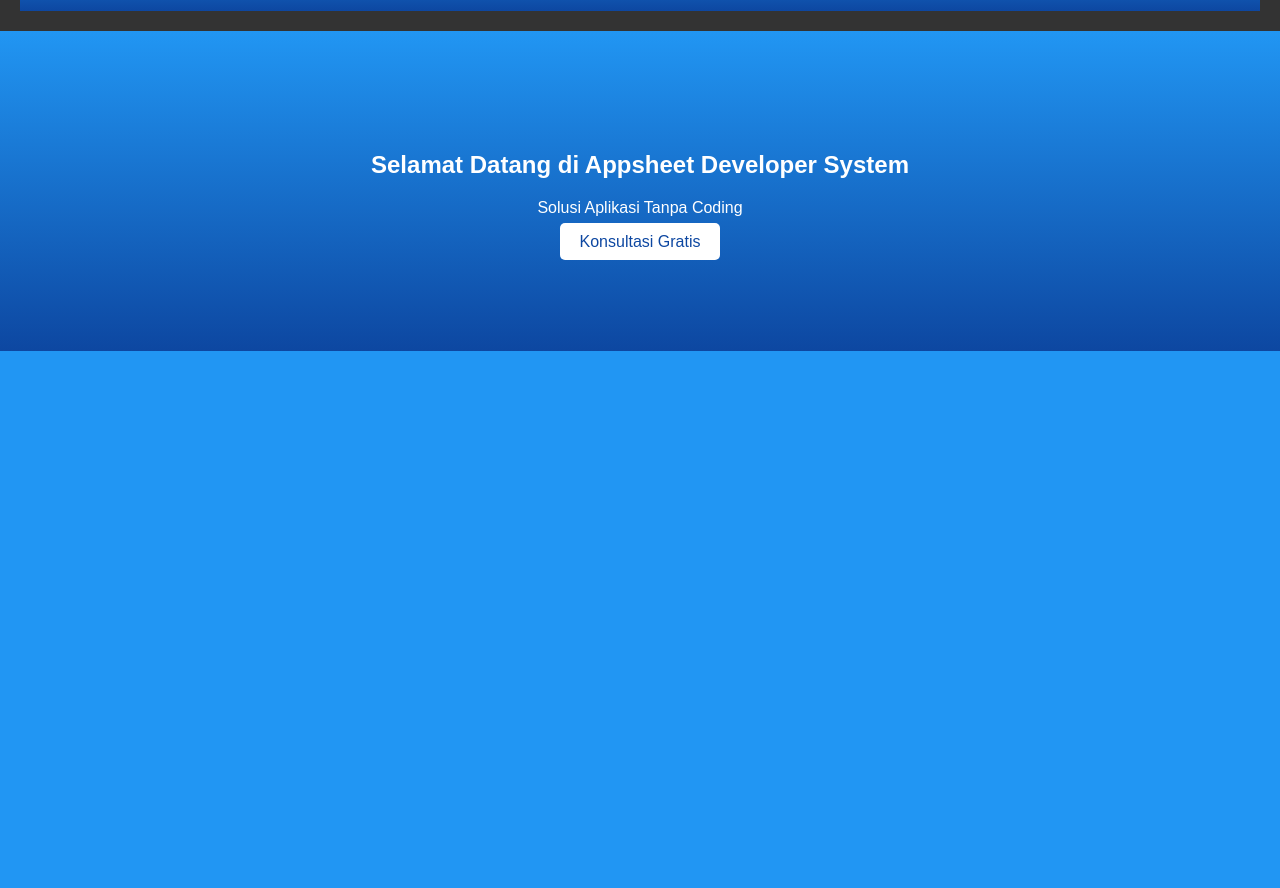
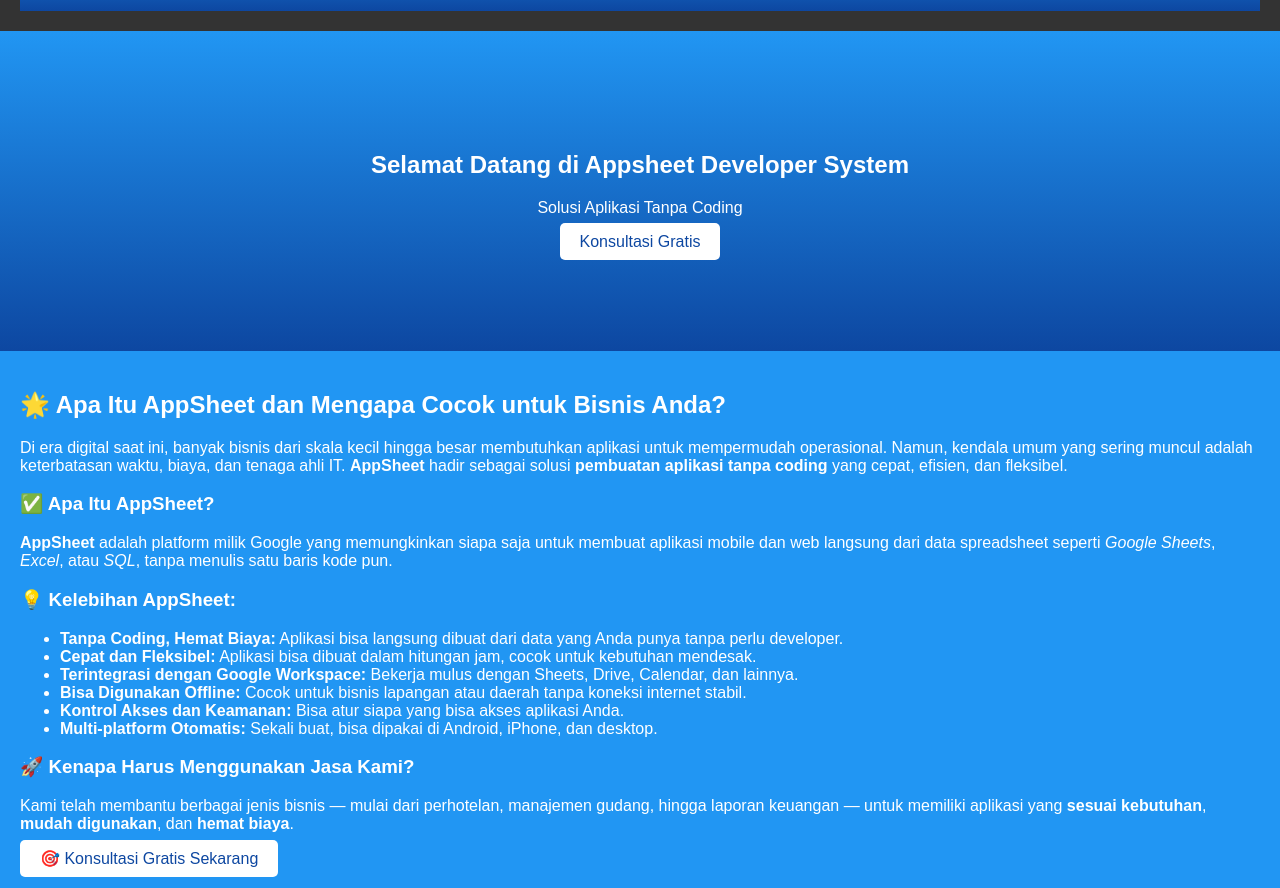
Before and after one commit to Asrul507/appsheet-developer-system, a plain HTML site: page index.html in a window 1280 px wide. Shown: the part 92-980 px from the top of the page. Before the commit the page ends 800 px from the top, so only its background shows below. Drawn offline with Linux system fonts and the light colour scheme.

Commit message:
Update index.html dan style.css dengan konten artikel AppSheet

```diff
--- a/index.html
+++ b/index.html
@@ -31,6 +31,47 @@
     <a href="contact.html" class="cta-button">Konsultasi Gratis</a>
   </section>
 
+  <!-- ======== AppSheet Section Start ======== -->
+  <section id="about-appsheet" class="section">
+    <div class="container">
+      <h2 class="section-title">🌟 Apa Itu AppSheet dan Mengapa Cocok untuk Bisnis Anda?</h2>
+      <p class="section-text">
+        Di era digital saat ini, banyak bisnis dari skala kecil hingga besar membutuhkan aplikasi untuk mempermudah operasional.
+        Namun, kendala umum yang sering muncul adalah keterbatasan waktu, biaya, dan tenaga ahli IT.
+        <strong>AppSheet</strong> hadir sebagai solusi <strong>pembuatan aplikasi tanpa coding</strong> yang cepat, efisien, dan fleksibel.
+      </p>
+
+      <h3 class="section-subtitle">✅ Apa Itu AppSheet?</h3>
+      <p class="section-text">
+        <strong>AppSheet</strong> adalah platform milik Google yang memungkinkan siapa saja untuk membuat aplikasi mobile dan web
+        langsung dari data spreadsheet seperti <em>Google Sheets</em>, <em>Excel</em>, atau <em>SQL</em>, tanpa menulis satu baris kode pun.
+      </p>
+
+      <h3 class="section-subtitle">💡 Kelebihan AppSheet:</h3>
+      <ul class="section-list">
+        <li><strong>Tanpa Coding, Hemat Biaya:</strong> Aplikasi bisa langsung dibuat dari data yang Anda punya tanpa perlu developer.</li>
+        <li><strong>Cepat dan Fleksibel:</strong> Aplikasi bisa dibuat dalam hitungan jam, cocok untuk kebutuhan mendesak.</li>
+        <li><strong>Terintegrasi dengan Google Workspace:</strong> Bekerja mulus dengan Sheets, Drive, Calendar, dan lainnya.</li>
+        <li><strong>Bisa Digunakan Offline:</strong> Cocok untuk bisnis lapangan atau daerah tanpa koneksi internet stabil.</li>
+        <li><strong>Kontrol Akses dan Keamanan:</strong> Bisa atur siapa yang bisa akses aplikasi Anda.</li>
+        <li><strong>Multi-platform Otomatis:</strong> Sekali buat, bisa dipakai di Android, iPhone, dan desktop.</li>
+      </ul>
+
+      <h3 class="section-subtitle">🚀 Kenapa Harus Menggunakan Jasa Kami?</h3>
+      <p class="section-text">
+        Kami telah membantu berbagai jenis bisnis — mulai dari perhotelan, manajemen gudang, hingga laporan keuangan —
+        untuk memiliki aplikasi yang <strong>sesuai kebutuhan</strong>, <strong>mudah digunakan</strong>, dan <strong>hemat biaya</strong>.
+      </p>
+
+      <div class="section-cta">
+        <a href="https://wa.me/6281234567890" target="_blank" class="cta-button">
+          🎯 Konsultasi Gratis Sekarang
+        </a>
+      </div>
+    </div>
+  </section>
+  <!-- ======== AppSheet Section End ======== -->
+
   <script src="js/script.js"></script>
 </body>
 </html>
```
